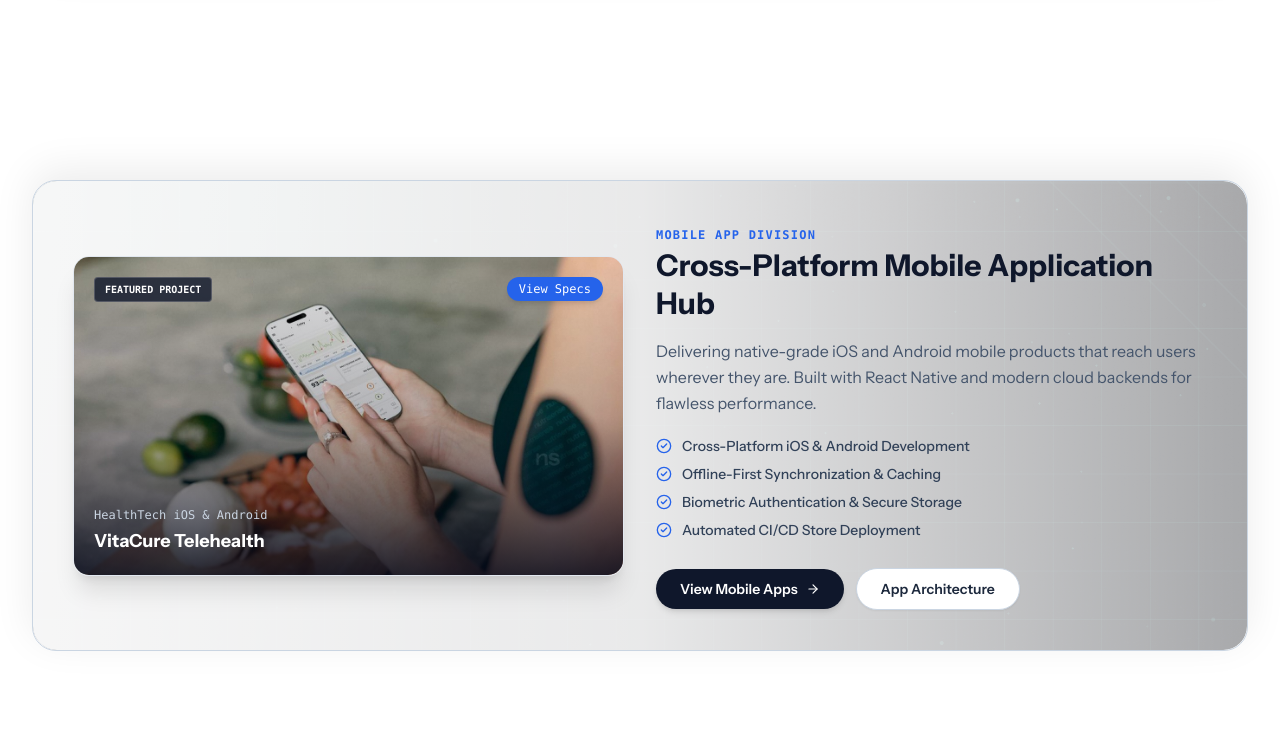
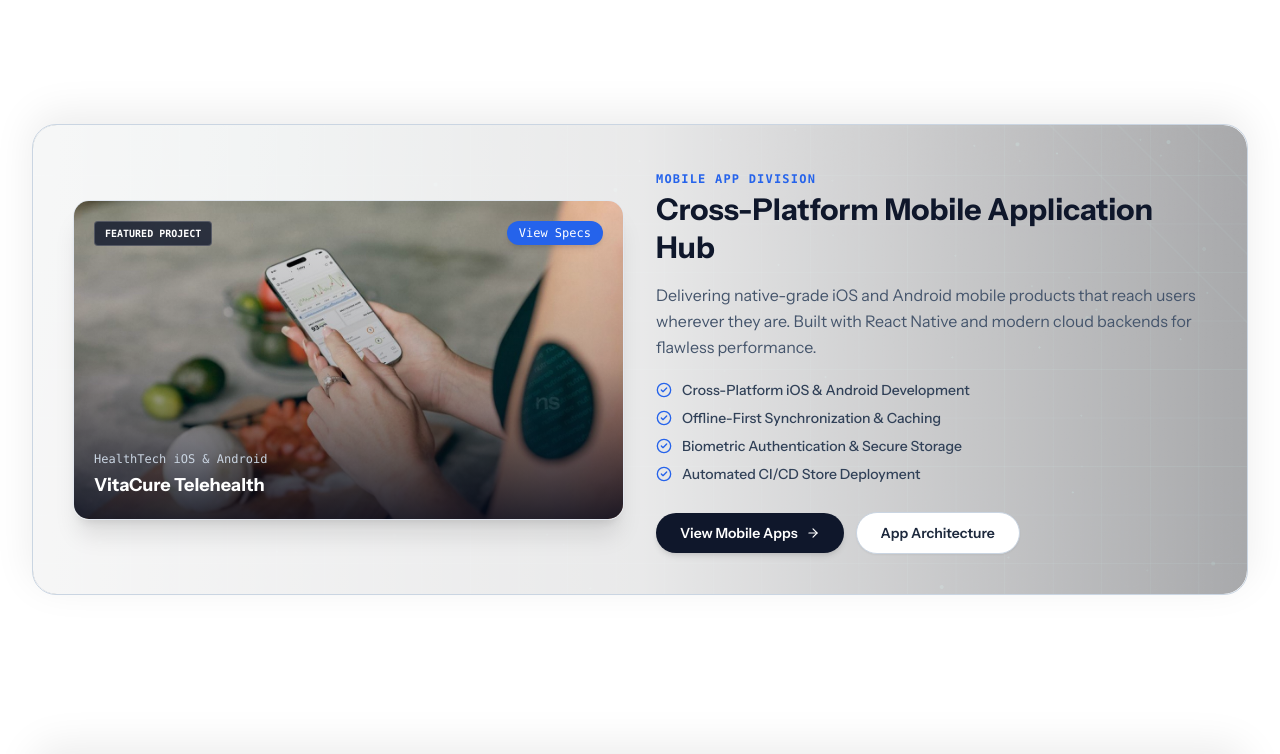
Before and after one commit to adil2133-git/riolabz, a Next.js app: page / in a window 1280 px wide. Shown: the part 2880-3634 px from the top of the page. Built offline with nearby package versions, Linux system fonts and the light colour scheme.

Commit message:
fix: remove blank bottom margin after final sticky card in Portfolio section for seamless transition to Process section

```diff
--- a/components/home/PortfolioSection.tsx
+++ b/components/home/PortfolioSection.tsx
@@ -113,7 +113,7 @@ export const PortfolioSection: React.FC = () => {
   const [activeModal, setActiveModal] = useState<typeof divisions[0] | null>(null);
 
   return (
-    <section className="py-24 bg-white border-t border-slate-200/80 relative">
+    <section className="pt-20 pb-8 bg-white border-t border-slate-200/80 relative">
       {/* Section Header */}
       <div className="max-w-7xl mx-auto px-4 sm:px-6 lg:px-8 relative z-10 mb-12">
         <div className="text-center max-w-3xl mx-auto space-y-3">
@@ -150,14 +150,15 @@ export const PortfolioSection: React.FC = () => {
         </div>
       </div>
 
-      {/* Sticky Stacking Container (Optimized card height & generous scroll distance) */}
+      {/* Sticky Stacking Container */}
       <div className="max-w-7xl mx-auto px-4 sm:px-6 lg:px-8 relative">
         {divisions.map((item, index) => {
           const isReverse = index % 2 !== 0;
+          const isLast = index === divisions.length - 1;
           return (
             <div
               key={item.id}
-              className={`sticky top-20 ${item.zIndex} mb-[25vh] transition-all duration-300`}
+              className={`sticky top-20 ${item.zIndex} ${isLast ? "mb-0" : "mb-[20vh]"} transition-all duration-300`}
             >
               <div className="relative bg-white rounded-3xl border border-slate-300 p-6 sm:p-8 lg:p-10 shadow-[0_-10px_40px_rgba(0,0,0,0.08)] overflow-hidden group">
 
```
